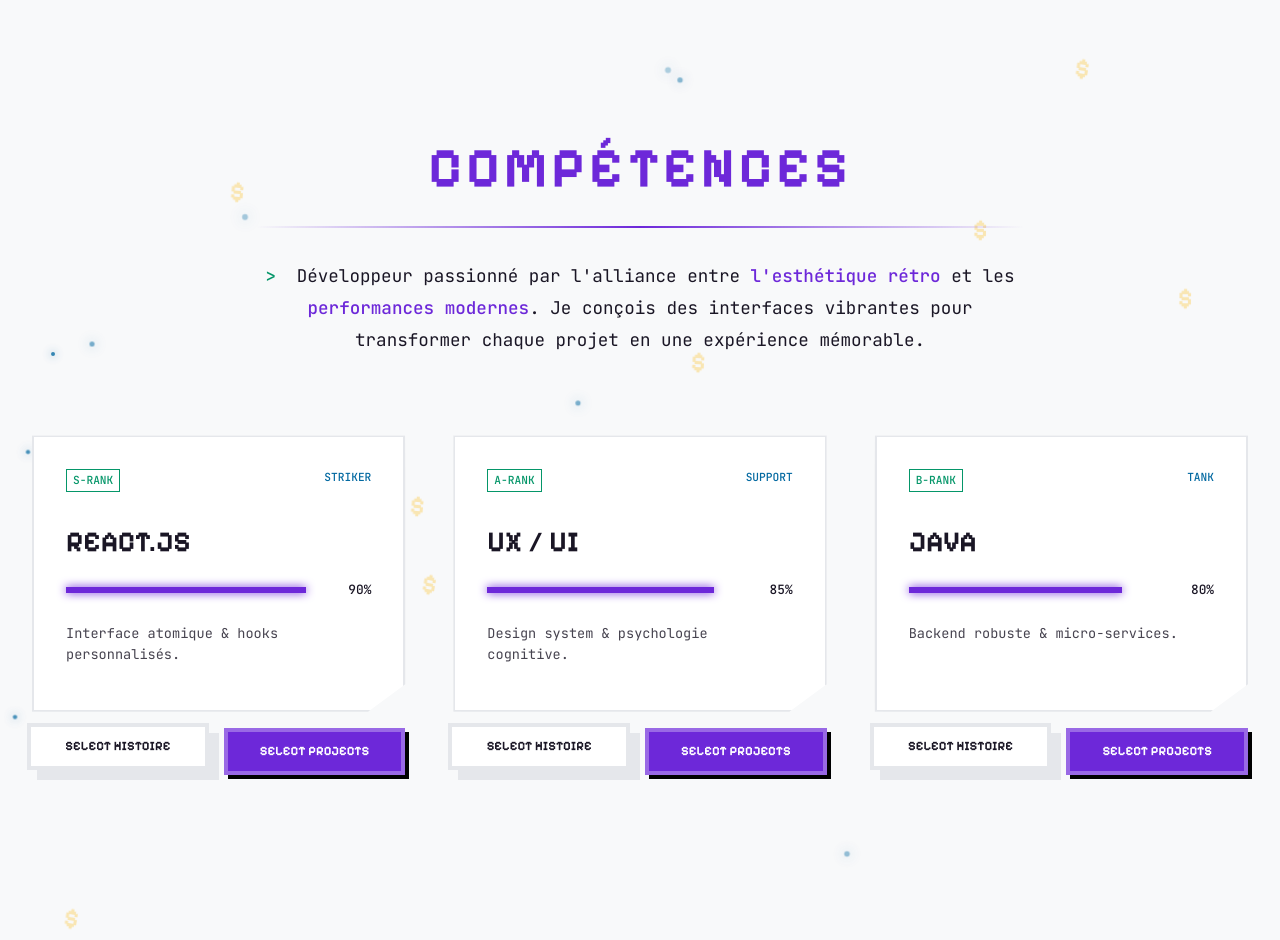
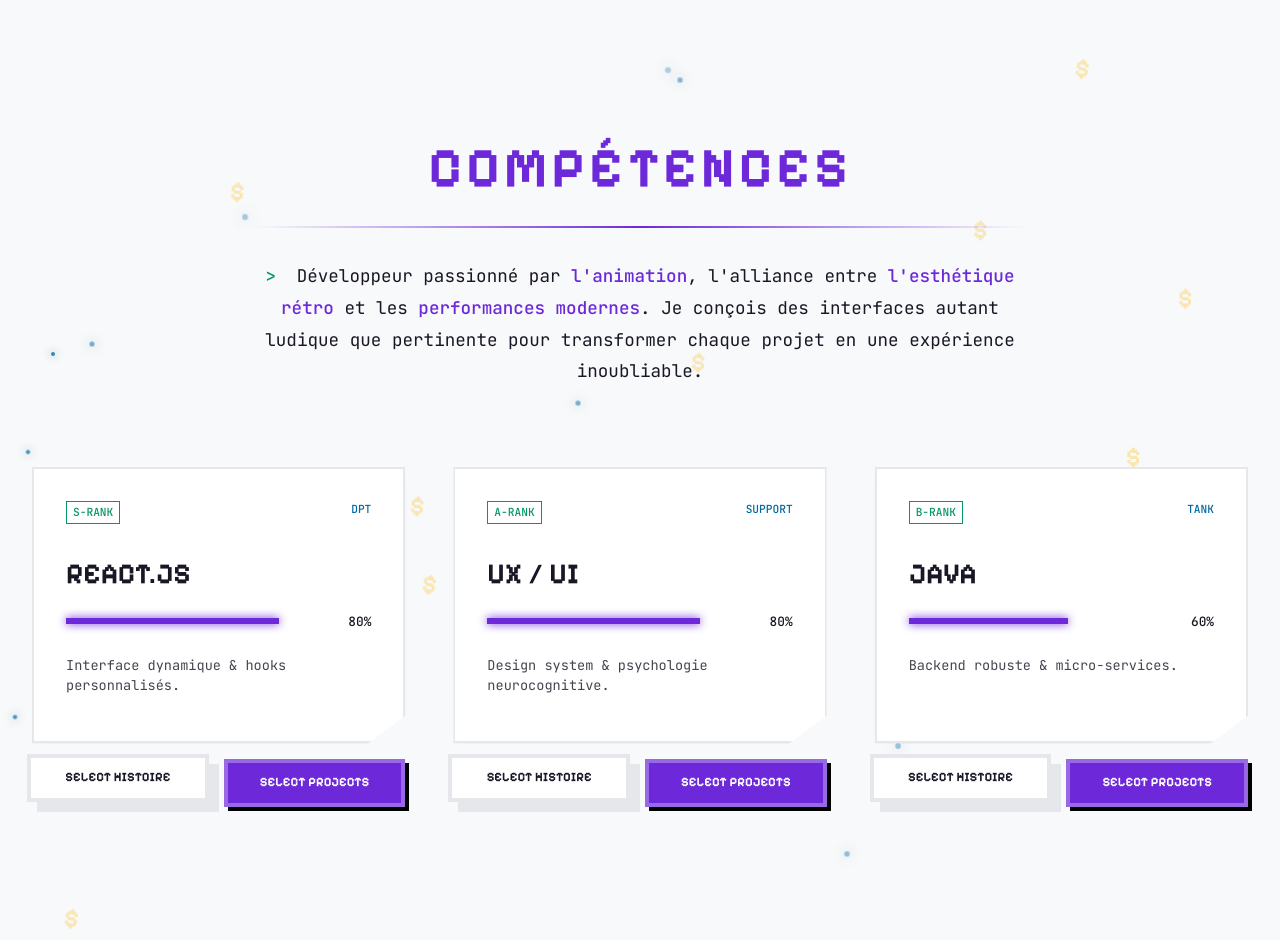
Before and after one commit to Alexandre74739/PortfolioPixel, a React (Vite) app: page / in a window 1280 px wide. Shown: the part 840-1780 px from the top of the page. Built offline with nearby package versions, Linux system fonts and the light colour scheme.

Commit message:
ajout reveal

```diff
--- a/package.json
+++ b/package.json
@@ -10,6 +10,7 @@
     "preview": "vite preview"
   },
   "dependencies": {
+    "framer-motion": "^12.29.2",
     "react": "^19.2.0",
     "react-dom": "^19.2.0",
     "react-router-dom": "^7.13.0"
--- /dev/null
+++ b/src/components/layout/Reveal.tsx
@@ -0,0 +1,18 @@
+import { motion } from "framer-motion";
+
+interface Props {
+  children: React.ReactNode;
+}
+
+export const Reveal = ({ children }: Props) => {
+  return (
+    <motion.div
+      initial={{ opacity: 0, y: 50 }} // Départ : invisible et un peu plus bas
+      whileInView={{ opacity: 1, y: 0 }} // Quand on scrolle dessus : visible et remonte
+      viewport={{ once: true, amount: 0.2 }} // L'animation se joue une seule fois quand 20% de l'élément est visible
+      transition={{ duration: 0.6, ease: "easeOut" }}
+    >
+      {children}
+    </motion.div>
+  );
+};
--- a/src/sections/Skills.tsx
+++ b/src/sections/Skills.tsx
@@ -2,6 +2,7 @@
 import BtnGhost from "../components/utils/BtnGhost";
 import BtnContact from "../components/utils/BtnContact";
 import BackgroundParticles from "../components/utils/BackgroundParticles";
+import { Reveal } from "../components/layout/Reveal";
 
 function Skills() {
   const skillsData = [
@@ -9,23 +10,23 @@
       id: "react",
       name: "REACT.JS",
       tier: "S-RANK",
-      xp: "90%",
-      desc: "Interface atomique & hooks personnalisés.",
-      class: "striker",
+      xp: "80%",
+      desc: "Interface dynamique & hooks personnalisés.",
+      class: "dpt",
     },
     {
       id: "uxui",
       name: "UX / UI",
       tier: "A-RANK",
-      xp: "85%",
-      desc: "Design system & psychologie cognitive.",
+      xp: "80%",
+      desc: "Design system & psychologie neurocognitive.",
       class: "support",
     },
     {
       id: "java",
       name: "JAVA",
       tier: "B-RANK",
-      xp: "80%",
+      xp: "60%",
       desc: "Backend robuste & micro-services.",
       class: "tank",
     },
@@ -35,24 +36,28 @@
     <section className="skills-arcade">
       <BackgroundParticles />
       <div className="arcade-inner">
+        <Reveal>
           <div className="terminal-header">
             <h2 className="glitch-title" data-text="CAPABILITIES">
               COMPÉTENCES
             </h2>
             <div className="header-line"></div>
             <p className="terminal-bio">
-            <span className="prompt">{">"}</span> Développeur passionné par
-            l'alliance entre
+              <span className="prompt">{">"}</span> Développeur passionné par{" "}
+              <strong>l'animation</strong>, l'alliance entre
               <strong> l'esthétique rétro</strong> et les{" "}
               <strong>performances modernes</strong>. Je conçois des interfaces
-            vibrantes pour transformer chaque projet en une expérience
-            mémorable.
+              autant ludique que pertinente pour transformer chaque projet en
+              une expérience inoubliable.
             </p>
           </div>
+        </Reveal>
 
         <div className="skills-grid">
           {skillsData.map((skill) => (
-            <div key={skill.id} className="skill-wrapper">
+            /* On enveloppe chaque itération dans un Reveal */
+            <Reveal key={skill.id}>
+              <div className="skill-wrapper">
                 <div className={`skill-card ${skill.class}`}>
                   <div className="card-scanner"></div>
                   <div className="card-top">
@@ -66,7 +71,10 @@
 
                   <div className="xp-container">
                     <div className="xp-bar">
-                    <div className="xp-fill" style={{ width: skill.xp }}></div>
+                      <div
+                        className="xp-fill"
+                        style={{ width: skill.xp }}
+                      ></div>
                     </div>
                     <span className="xp-percent">{skill.xp}</span>
                   </div>
@@ -81,6 +89,7 @@
                   </BtnContact>
                 </div>
               </div>
+            </Reveal>
           ))}
         </div>
       </div>
```
Also changed, not shown: src/sections/Hero.tsx (+6 -2 lines), 2 other files (tests, documents, lock files or other folders). Lines whose indentation alone changed are shown as unchanged.
